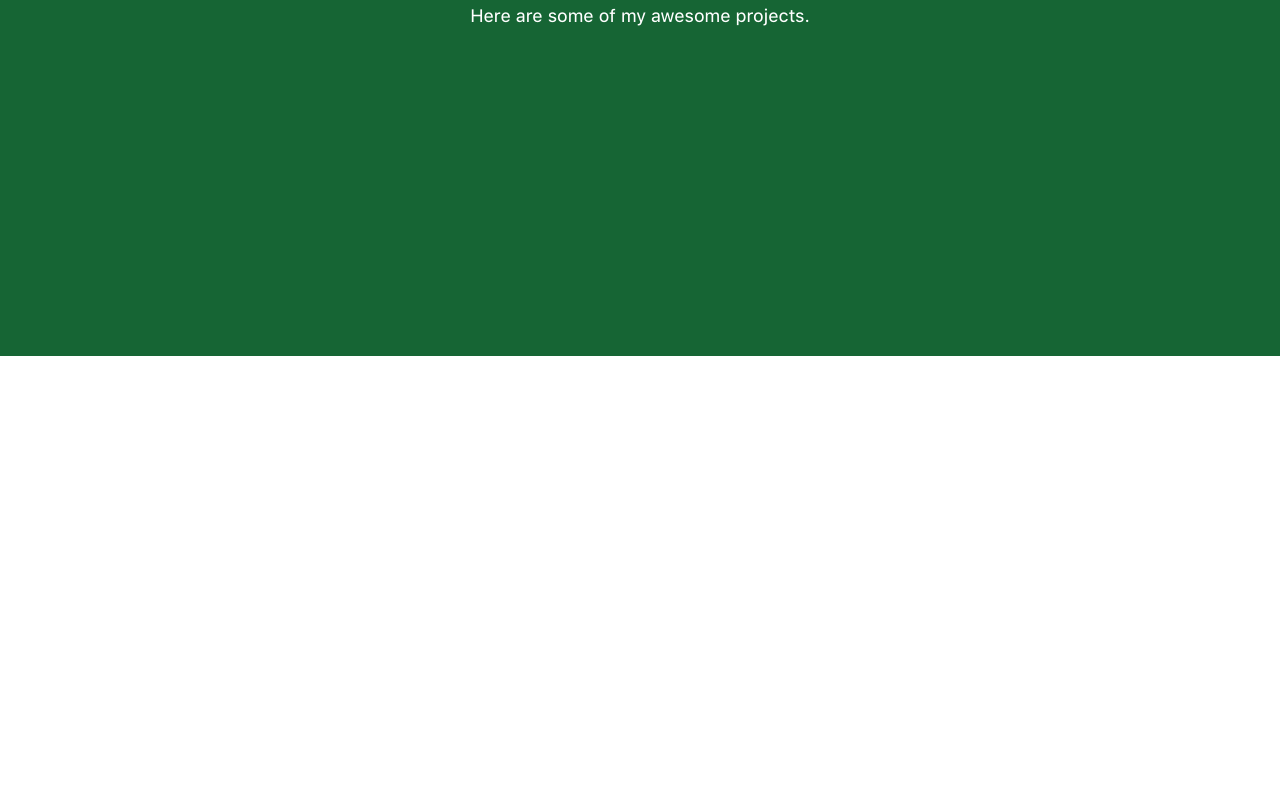
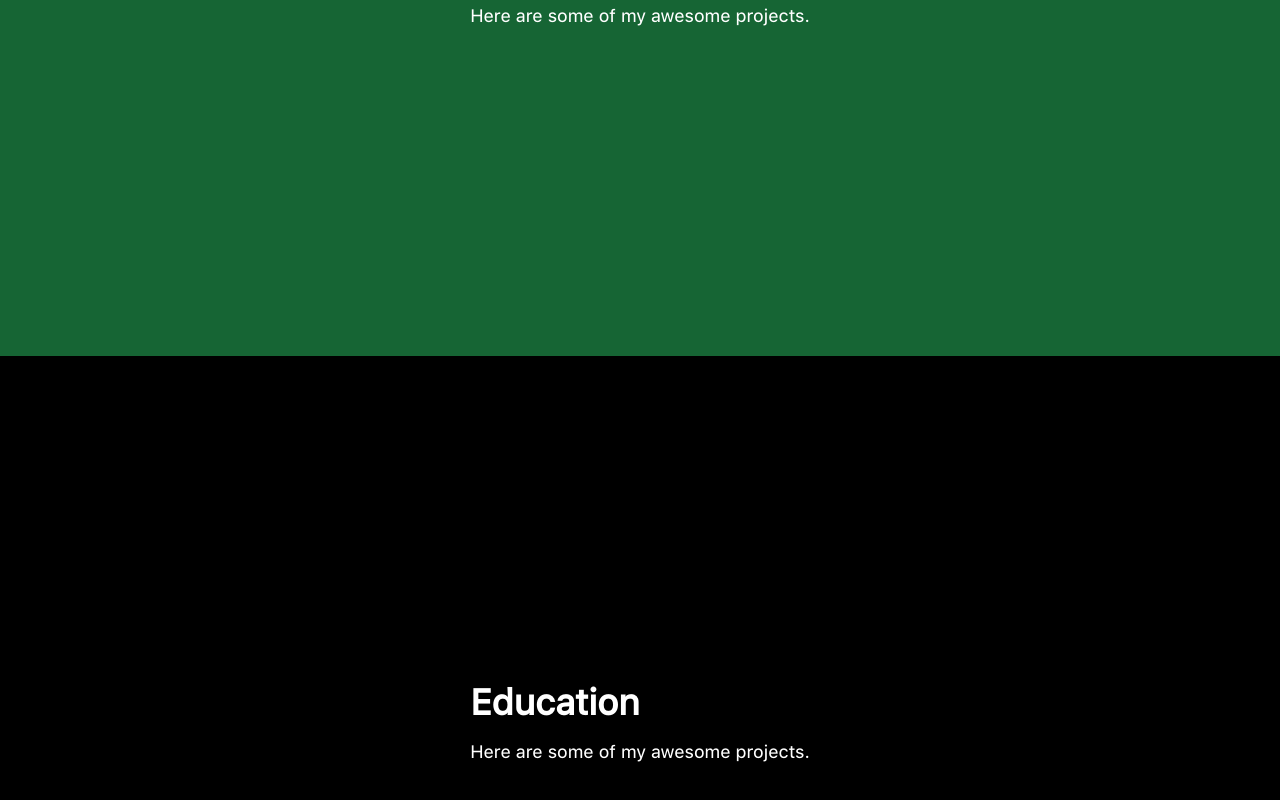
Before and after one commit to sarvagnakadiya/sarvagna, a React (Vite) app: page / in a window 1280 px wide. Shown: the part 1916-2716 px from the top of the page. Before the commit the page ends 2272 px from the top, so only its background shows below. Built offline with nearby package versions, Linux system fonts and the light colour scheme; what wagmi would draw is missing.

Commit message:
footer added

```diff
--- a/src/App.jsx
+++ b/src/App.jsx
@@ -4,6 +4,8 @@ import { ConnectKitProvider, getDefaultConfig } from "connectkit";
 import AboutPage from "./components/About";
 import Projects from "./components/Projects";
 import Skills from "./components/Skills";
+import Footer from "./components/Footer";
+import Education from "./components/Education";
 const config = createConfig(
   getDefaultConfig({
     // Required API Keys
@@ -29,6 +31,8 @@ function App() {
           <AboutPage />
           <Projects />
           <Skills />
+          <Education />
+          <Footer />
         </ConnectKitProvider>
       </WagmiConfig>
     </>
--- /dev/null
+++ b/src/components/Education.jsx
@@ -0,0 +1,18 @@
+import React from "react";
+
+const Education = () => {
+  return (
+    <div
+      id="education"
+      className="bg-black text-white min-h-[calc(100vh-64px)] flex items-center"
+    >
+      <div className="max-w-5xl mx-auto px-8">
+        {/* Your projects content goes here */}
+        <h1 className="text-4xl font-bold mb-4">Education</h1>
+        <p className="text-lg">Here are some of my awesome projects.</p>
+      </div>
+    </div>
+  );
+};
+
+export default Education;
--- /dev/null
+++ b/src/components/Footer.jsx
@@ -0,0 +1,27 @@
+// components/Footer.jsx
+import React from "react";
+
+const Footer = () => {
+  return (
+    <footer className="bg-black text-white p-4 relative">
+      <div className="max-w-5xl mx-auto flex flex-col lg:flex-row lg:items-center justify-between">
+        <p className="text-center lg:text-left mb-4 lg:mb-0">
+          © 2023 Your Website Name
+        </p>
+        <div className="flex justify-center lg:justify-end">
+          <a
+            href="https://www.buymeacoffee.com/yourusername"
+            target="_blank"
+            rel="noopener noreferrer"
+            className="bg-teal-500 hover:bg-teal-600 text-gray-800 font-bold py-2 px-4 rounded-full focus:outline-none focus:shadow-outline"
+          >
+            Buy me a Honda Civic 🥹
+          </a>
+        </div>
+      </div>
+      <div className="absolute top-0 left-0 right-0 h-0.5 bg-gray-800"></div>
+    </footer>
+  );
+};
+
+export default Footer;
--- a/vite.config.js
+++ b/vite.config.js
@@ -1,7 +1,10 @@
-import { defineConfig } from 'vite'
-import react from '@vitejs/plugin-react-swc'
+import { defineConfig } from "vite";
+import react from "@vitejs/plugin-react-swc";
 
 // https://vitejs.dev/config/
 export default defineConfig({
   plugins: [react()],
-})
+  server: {
+    host: true,
+  },
+});
```
